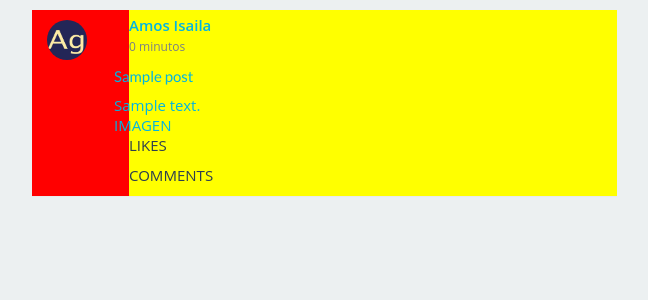
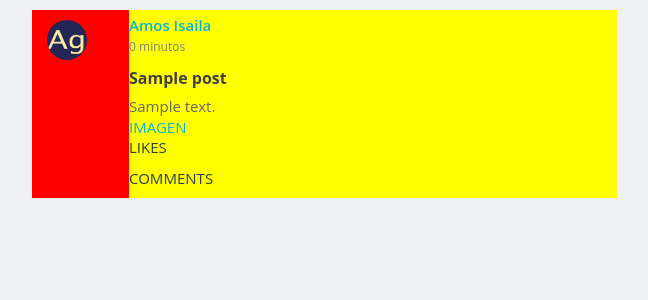
Before and after one commit to amosISA/sharing_things, a Django app: page /posts/ in a window 1280 px wide. Shown: the part 60-360 px from the top of the page, without its empty margins (316-964 px from the left). Run offline with Django 3.2, Linux system fonts and the light colour scheme; tables that the repository leaves empty hold one stand-in row (values such as "Sample post"); some libraries are stand-ins or nearby versions.

Commit message:
Added new styles to body posts

```diff
--- a/posts/static/posts/css/base.css
+++ b/posts/static/posts/css/base.css
@@ -54,7 +54,9 @@ body {
       display: flex;
       flex-direction: column;
       flex-grow: 1;
-      flex-shrink: 1; }
+      flex-shrink: 1;
+      /* Header from post */
+      /* Body from post */ }
       .posts_wrapper .post_article .post_right .post_header {
         padding-top: 5px;
         font-weight: 500;
@@ -68,5 +70,21 @@ body {
           margin-bottom: 0;
           margin-top: 2px;
           font-size: 12px; }
+      .posts_wrapper .post_article .post_right .post_body .post_link_content {
+        text-decoration: none; }
+        .posts_wrapper .post_article .post_right .post_body .post_link_content .row {
+          margin-left: 0;
+          margin-right: 0; }
+        .posts_wrapper .post_article .post_right .post_body .post_link_content h5 {
+          margin: .7em 0 .4em;
+          font-size: 16px;
+          font-weight: bold;
+          font-family: inherit;
+          line-height: 1.3;
+          color: #404040; }
+        .posts_wrapper .post_article .post_right .post_body .post_link_content .post_content {
+          word-break: break-word;
+          color: #666;
+          line-height: 22px; }
 
 /*# sourceMappingURL=base.css.map */
--- a/posts/static/posts/scss/base.scss
+++ b/posts/static/posts/scss/base.scss
@@ -92,6 +92,7 @@ body {
         shrink: 1;
       }
 
+      /* Header from post */
       .post_header {
         padding-top: 5px;
         font-weight: 500;
@@ -111,6 +112,36 @@ body {
           font-size: 12px;
         }
       }
+
+      /* Body from post */
+      .post_body {
+        .post_link_content {
+          text-decoration: none;
+
+          .row {
+            margin: {
+              left: 0; right: 0;
+            }
+          }
+
+          h5 {
+            margin: .7em 0 .4em;
+            font: {
+              size: 16px;
+              weight: bold;
+              family: inherit;
+            }
+            line-height: 1.3;
+            color: #404040;
+          }
+
+          .post_content {
+            word-break: break-word;
+            color: #666;
+            line-height: 22px;
+          }
+        }
+      }
     }
   }
 }
--- a/posts/templates/posts/index.html
+++ b/posts/templates/posts/index.html
@@ -28,10 +28,8 @@
                             </div>
                         </div>
                         <div class="row post_body">
-                            <a class="post_link_content" href="{% url "posts:detail_post" id=item.id %}">
-                                <div class="row">
-                                    <h5 class="post_title">{{ item.title }}</h5>
-                                </div>
+                            <a class="post_link_content" href="{% url "posts:detail_post" id=item.id %}" target="_blank">
+                                <h5 class="post_title">{{ item.title }}</h5>
                                 <div class="row post_content">
                                     {{ item.content|truncatewords:50 }}
                                 </div>
```
Also changed, not shown: posts/static/posts/img/posts_img/test.png (added), 1 other file.
